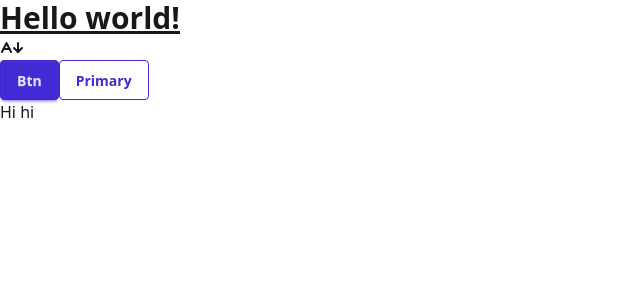
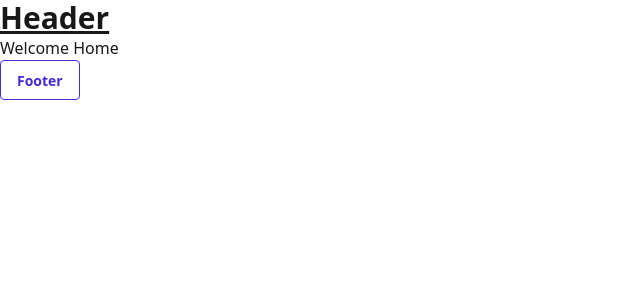
Before and after one commit to Foysal-Munsy/Flagship-Session, a React (Vite) app: page / in a window 1280 px wide. Shown: the top 300 px of the page, without its empty margins (0-640 px from the left). Built offline with nearby package versions, Linux system fonts and the light colour scheme.

Commit message:
router works

```diff
--- a/src/App.jsx
+++ b/src/App.jsx
@@ -1,15 +1,13 @@
-import { Router } from "react-router";
+import { Outlet, Router } from "react-router";
 import "./App.css";
 import { AArrowDownIcon } from "lucide-react";
 
 function App() {
   return (
     <>
-      <h1 className="text-3xl font-bold underline">
-        Hello world! <AArrowDownIcon />
-      </h1>
-      <button className="btn btn-primary">Btn</button>
-      <button className="btn btn-outline btn-primary">Primary</button>
+      <h1 className="text-3xl font-bold underline">Header</h1>
+      <Outlet></Outlet>
+      <button className="btn btn-outline btn-primary">Footer</button>
     </>
   );
 }
--- a/src/main.jsx
+++ b/src/main.jsx
@@ -7,12 +7,22 @@ import { createBrowserRouter, RouterProvider } from "react-router";
 const router = createBrowserRouter([
   {
     path: "/",
-    element: <div>Hi hi</div>,
+    Component: App,
+    children: [
+      {
+        // index: true,
+        path: "/",
+        element: <p>Welcome Home</p>,
+      },
+      {
+        path: "/about",
+        element: <div>This is about page</div>,
+      },
+    ],
   },
 ]);
 createRoot(document.getElementById("root")).render(
   <StrictMode>
-    <App />
     <RouterProvider router={router} />
   </StrictMode>
 );
```
